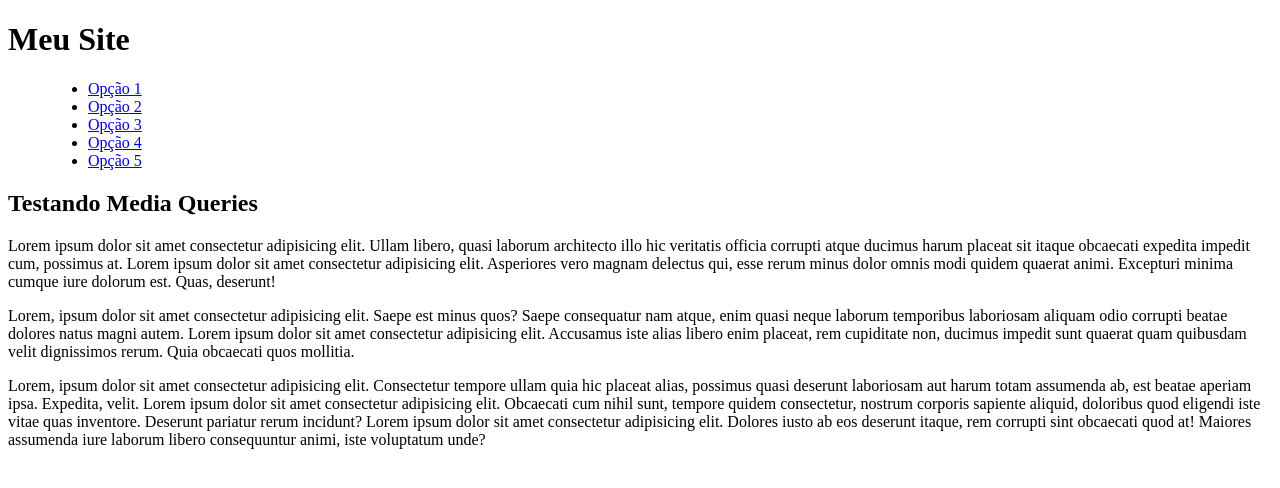
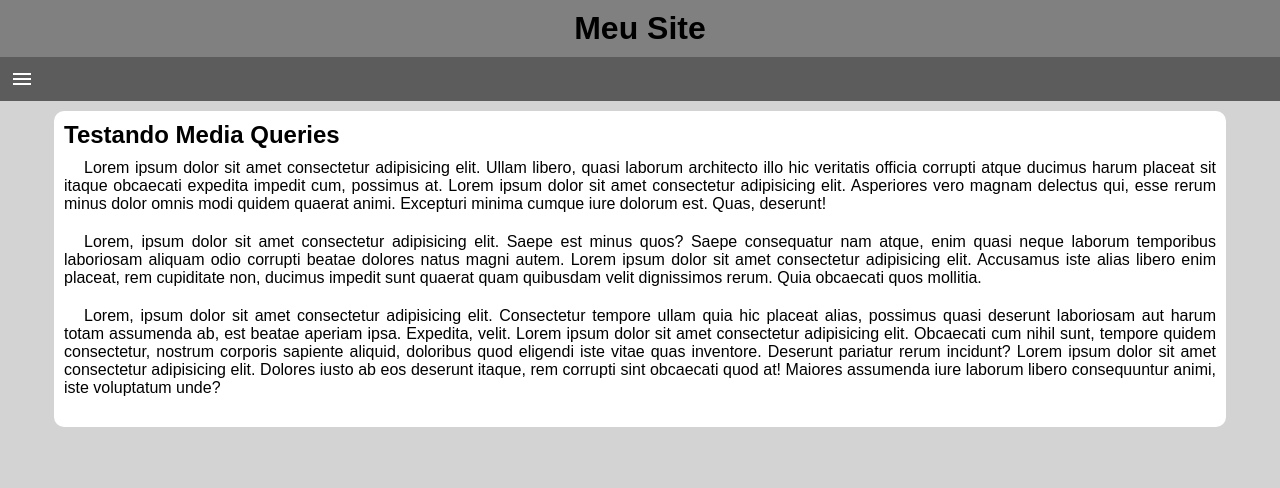
Before and after one commit to MrCamilinho/html-css, a plain HTML site: page exercicios/ex026/mq005/index.html in a window 1280 px wide. Drawn offline with nearby package versions, Linux system fonts and the light colour scheme.

Commit message:
atualização

```diff
--- a/exercicios/ex026/mq005/estilos/style.css
+++ b/exercicios/ex026/mq005/estilos/style.css
@@ -1 +1,74 @@
 @charset "UTF-8";
+
+* {
+    font-family: Arial, Helvetica, sans-serif;
+    padding: 0px;
+    margin: 0px;
+}
+
+body, html {
+    background-color: lightgrey
+}
+
+header {
+    background-color: gray;
+}
+
+header > h1 {
+    padding: 10px;
+    text-align: center;
+}
+
+#burguer {
+    background-color: rgb(92, 92, 92);
+    color: white;
+    display: block;
+    padding: 10px;
+    cursor: pointer;
+}
+
+#burguer:hover {
+    background-color: white;
+    color: black;
+}
+
+menu {
+    display: none;
+}
+
+menu > ul {
+    list-style-type: none;
+}
+
+menu a {
+    background-color: rgb(92, 92, 92);
+    color: white;
+    text-decoration: none;
+    text-align: center;
+    border-top: 2px solid gray;
+    display: block;
+    padding: 10px;
+}
+
+menu a:hover {
+    background-color: rgb(48, 48, 48);
+}
+
+main {
+    width: 90vw;
+    background-color: white;
+    margin: auto;
+    margin-top: 10px;
+    padding: 10px;
+    border-radius: 10px;
+}
+
+article > h2 {
+    padding-bottom: 10px;
+}
+
+article > p {
+    text-align: justify;
+    margin-bottom: 20px;
+    text-indent: 20px;
+}
--- a/exercicios/ex026/mq005/index.html
+++ b/exercicios/ex026/mq005/index.html
@@ -4,12 +4,14 @@
     <meta charset="UTF-8">
     <meta name="viewport" content="width=device-width, initial-scale=1.0">
     <title>Media Query</title>
+    <link rel="stylesheet" href="https://fonts.googleapis.com/css2?family=Material+Symbols+Outlined:opsz,wght,FILL,GRAD@20..48,100..700,0..1,-50..200" />
     <link rel="stylesheet" href="estilos/style.css">
 </head>
 <body>
     <header>
         <h1>Meu Site</h1>
-        <menu>
+        <span id="burguer" class="material-symbols-outlined" onclick="clickMenu()">menu</span>
+        <menu id="itens">
             <ul>
                 <li><a href="#">Opção 1</a></li>
                 <li><a href="#">Opção 2</a></li>
@@ -28,5 +30,17 @@
             <p>Lorem, ipsum dolor sit amet consectetur adipisicing elit. Consectetur tempore ullam quia hic placeat alias, possimus quasi deserunt laboriosam aut harum totam assumenda ab, est beatae aperiam ipsa. Expedita, velit. Lorem ipsum dolor sit amet consectetur adipisicing elit. Obcaecati cum nihil sunt, tempore quidem consectetur, nostrum corporis sapiente aliquid, doloribus quod eligendi iste vitae quas inventore. Deserunt pariatur rerum incidunt? Lorem ipsum dolor sit amet consectetur adipisicing elit. Dolores iusto ab eos deserunt itaque, rem corrupti sint obcaecati quod at! Maiores assumenda iure laborum libero consequuntur animi, iste voluptatum unde?</p>
         </article>
     </main>
+
+    <script>
+        function clickMenu() {
+            if (itens.style.display == 'block') {
+                itens.style.display = 'none'
+            }
+
+            else {
+                itens.style.display = 'block'
+            }
+        }
+    </script>
 </body>
 </html>
```
